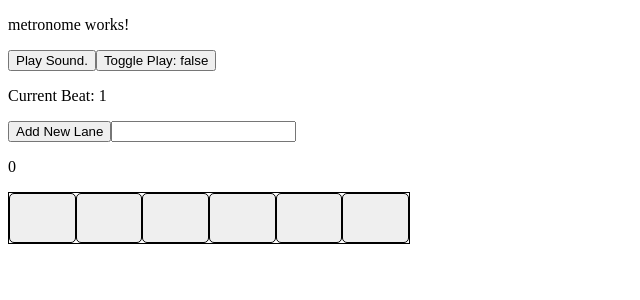
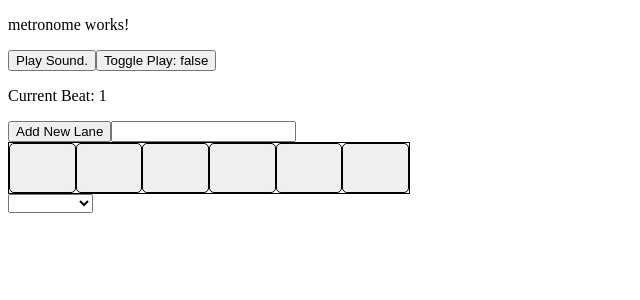
Before and after one commit to playdohface/metronome, an Angular app: page / in a window 1280 px wide. Shown: the top 300 px of the page, without its empty margins (0-640 px from the left). Built offline with nearby package versions, Linux system fonts and the light colour scheme.

Commit message:
Add Logic to select Sounds

```diff
--- a/src/app/class/beep.ts
+++ b/src/app/class/beep.ts
@@ -6,7 +6,8 @@ export class Beep implements Sound {
     constructor(private audioContext:AudioContext,
                 private outputNode:AudioNode,
                 private frequency:number = 440,
-                private duration:number = 0.2 ) {
+                private duration:number = 0.2,
+                private customname?:string ) {
 
         this.osc = audioContext.createOscillator()
         this.osc.frequency.setValueAtTime(frequency,0);
@@ -27,4 +28,9 @@ export class Beep implements Sound {
         this.osc.connect(this.outputNode);
 
     }
+
+    public get name():string {
+        return this.customname ? this.customname : "Beep at " + this.frequency.toString() + " Hz"
+
+    }
 }
--- a/src/app/metronome/metronome.component.ts
+++ b/src/app/metronome/metronome.component.ts
@@ -1,5 +1,4 @@
 import { Component, OnInit, HostListener, ViewChild, ElementRef } from '@angular/core';
-import { AudiocontextService } from '../service/audiocontext.service';
 import { Beep } from '../class/beep';
 import { SoundEvent } from '../sound-event';
 import { LaneViewDirective } from '../directive/lane-view.directive';
--- a/src/app/service/audio-engine.service.ts
+++ b/src/app/service/audio-engine.service.ts
@@ -60,9 +60,6 @@ export class AudioEngineService {
   }
 
   private _update():void {
-
-    console.log(this._audioContext.currentTime + " - currentTime")
-
     // this is where all the code goes that is executed each frame
     if (this._lastLoopScheduled <= this.loopCount) {
 
--- a/src/app/service/audiocontext.service.ts
+++ /dev/null
@@ -1,185 +0,0 @@
-import { Injectable, NgZone } from '@angular/core';
-import { Observable, Subject, BehaviorSubject } from 'rxjs';
-import { Sound } from '../sound';
-import { SoundEvent } from '../sound-event';
-
-@Injectable({
-  providedIn: 'root'
-})
-export class AudiocontextService {
-  // private _audioContext = new AudioContext();
-  // private _beatsPerMinute = 120;
-  // private _beatsPerLoop = 4;
-  // private _beatResolution = 16;
-
-  // private _frameRate = 60;
-  // private _isPlaying = false;
-  // private _intervalID: NodeJS.Timer|null = null;
-  // private _startTime: number | null = null;
-  // private _playQueue:SoundEvent[] = [];
-  // private _lookeahead:number = 0.5;
-  // private _toSchedule:Set<SoundEvent> = new Set<SoundEvent>;
-
-  // private _mainVolume = 0.5;
-  // private _gainControl:GainNode;
-
-  // private _lastBeat:number = 0;
-
-  // public currentBeat:BehaviorSubject<number> = new BehaviorSubject(0);
-
-
-  // constructor(private ngZone: NgZone) {
-  //   this._gainControl = this._audioContext.createGain();
-  //   this._gainControl.gain.setValueAtTime(this._mainVolume,0);
-  //   this._gainControl.connect(this.audioContext.destination);
-
-  //  }
-
-  //  public addSoundEvent(soundEvent:SoundEvent):void{
-  //   this._playQueue.push(soundEvent);
-  //   this._playQueue.sort((a,b) => b.beat - a.beat);
-  //   return;
-  //  }
-
-  //  public removeSoundEvent(id:string):void {
-  //   for (let i=0; i < this._playQueue.length; i++){
-  //     if (this._playQueue[i].id === id) {
-  //       this._playQueue.splice(i,1);
-  //       return;
-  //     }
-  //   }
-  //  }
-
-  // public get outputNode():AudioNode {
-  //   return this._gainControl;
-  // }
-
-  // public get mainVolume() { return this._mainVolume; }
-  // public set mainVolume(newVolume:number) {
-  //   this._gainControl.gain.setValueAtTime(newVolume,this._audioContext.currentTime);
-  //   this._mainVolume = newVolume;
-  // }
-
-  // public get beatResolution() {
-  //   return this._beatResolution;
-  // }
-  // public set beatResolution(newResolution) {
-  //   if (this._isPlaying) {
-  //     this.stop();
-  //   }
-  //   this._beatResolution = newResolution;
-  // }
-
-  // public get audioContext() { return this._audioContext; }
-
-  // public get timeElapsed() {
-  //   return this._startTime ? this._audioContext.currentTime - this._startTime : 0;
-  // }
-
-  // public get timePerBeat() {
-  //   return 60/this._beatsPerMinute;
-  // }
-
-  // public get timePerLoop() {
-  //   return this.timePerBeat*this._beatsPerLoop;
-  // }
-
-  // public get beatsElapsed() {
-  //   return this._isPlaying ? Math.floor(this.timeElapsed/this.timePerBeat) : 0;
-  // }
-
-  // public get beatsPerMinute() { return this._beatsPerMinute; }
-  // public set beatsPerMinute(newTempo:number) {
-  //   if (this._isPlaying) { this.stop(); }
-  //   this._beatsPerMinute = newTempo;
-  // }
-
-  // public get isPlaying() { return this._isPlaying; }
-
-  // public get frameRate() { return this._frameRate; }
-
-  // private _checkIfSoundEventIsInNextBeat(soundEvent:SoundEvent):boolean {
-  //   // if (this._lastBeat - soundEvent.beat <= 1 && this._lastBeat - soundEvent.beat > 0) {
-  //   //   console.log(`lastbeat ( ${this._lastBeat}) - soundevent-beat (${soundEvent.beat}) is between 0 and 1 (true).`);
-  //   //   return true;
-  //   // }
-
-  //   if (soundEvent.repeat && ((this._lastBeat + (soundEvent.beat - 1 )) % (soundEvent.repeat) < 1 )){
-  //       console.log(`lastbeat ( ${this._lastBeat}) + soundevent-beat (${soundEvent.beat}) % repeat (${soundEvent.repeat}) is smaller than 1 (true).`);
-  //       return true;
-  //     }
-  //   console.log(`checkifisinnextbeat false with lastbeat: ${this._lastBeat}, repeat: ${soundEvent.repeat}, beat: ${soundEvent.beat}`)
-  //   return false;
-  // }
-
-  // private _updateBeat(){
-  //   let candidateBeat = Math.floor(this.timeElapsed/this.timePerBeat);
-  //   if (candidateBeat != this._lastBeat ) {
-  //     this.ngZone.run(() => {
-  //       this._lastBeat = candidateBeat;
-  //       this.currentBeat.next(this._lastBeat);
-  //     });
-
-  //     this._playQueue.forEach((soundEvent) => {
-
-  //           if(this._checkIfSoundEventIsInNextBeat(soundEvent)){
-  //             console.log("Adding to Schedule: " + soundEvent.id)
-  //             this._toSchedule.add(soundEvent);
-  //           }
-  //     })
-  //   }
-
-  // }
-
-  // private _update() {
-  //   this._updateBeat();
-  //   this._toSchedule.forEach((soundEvent)=> {
-  //     let scheduleBeat = soundEvent.repeat ? ((this._lastBeat) + (this._lastBeat+1) % soundEvent.repeat + soundEvent.beat) : soundEvent.beat;
-  //     console.log("Playing Soundevent " + soundEvent.id + " at Beat " + scheduleBeat);
-  //     soundEvent.sound.play(this._startTime!+scheduleBeat*this.timePerBeat);
-
-  //   })
-  //   this._toSchedule.clear();
-
-
-
-  //   }
-
-
-
-
-
-
-
-
-  // public togglePlay(){
-  //   if (this._isPlaying) {
-  //     this.stop();
-  //   }
-  //   else {
-  //     this.play();
-  //   }
-  // }
-
-  // public play():void {
-  //   if (!this._isPlaying) {
-  //     this.ngZone.runOutsideAngular( () => {
-  //       this._intervalID = setInterval(() => this._update(), Math.floor(1000/this._frameRate));
-  //     })
-
-  //     this._isPlaying = true;
-  //     this._startTime = this._audioContext.currentTime;
-
-  //   }
-  // }
-
-  // public stop():void {
-  //   if(this._intervalID) {
-  //     clearInterval(this._intervalID);
-  //     this._isPlaying = false;
-  //     this._intervalID = null;
-  //     this._startTime = null;
-  //     this._lastBeat = 0;
-  //   }
-  // }
-}
--- /dev/null
+++ b/src/app/service/sound-provider.service.ts
@@ -0,0 +1,31 @@
+import { Injectable } from '@angular/core';
+import { Beep } from '../class/beep';
+import { Sound } from '../sound';
+import { AudioEngineService } from './audio-engine.service';
+
+@Injectable({
+  providedIn: 'root'
+})
+export class SoundProviderService {
+  private _soundList:Sound[] = [
+    new Beep(this.ac.audioContext,this.ac.mainOut,600,0.05,"High Beep"),
+    new Beep(this.ac.audioContext,this.ac.mainOut,400,0.05,"Mid Beep"),
+    new Beep(this.ac.audioContext,this.ac.mainOut,200,0.05,"Low Beep")
+  ];
+
+  constructor(private ac:AudioEngineService) { }
+
+  public get soundList() {
+    return this._soundList;
+  }
+
+  public getSoundByName(name:string):Sound{
+    console.log("Looking for Sound: "+ name);
+    for (let sound of this._soundList) {
+      if (sound.name === name) return sound;
+    }
+    return this._soundList[0];
+
+  }
+
+}
--- a/src/app/sound.ts
+++ b/src/app/sound.ts
@@ -1,3 +1,4 @@
 export interface Sound {
     play(startTime:number):void;
+    name:string;
 }
--- a/src/app/visualization/visualization.component.css
+++ b/src/app/visualization/visualization.component.css
@@ -1,5 +1,5 @@
 
-.container {
+.buttons {
     border: 1px solid black;
     height: 50px;
     width: 400px;
--- a/src/app/visualization/visualization.component.html
+++ b/src/app/visualization/visualization.component.html
@@ -1,6 +1,13 @@
-<p>{{currentValue}}</p>
+<div class="container">
+    <div class="buttons">
+        <button *ngFor="let b of buttons; index as i" (click) = "buttonHandler(i)" [ngClass]="buttons[i]"></button>
+    </div>
+    <div [formGroup] = "soundChoice" class="soundchoice">
 
-<div class="container">
-    <button *ngFor="let b of buttons; index as i" (click) = "buttonHandler(i)" [ngClass]="buttons[i]"></button>
+        <select formControlName="soundSelect">
+            <option *ngFor="let sound of s.soundList" [ngValue]="sound" >{{sound.name}}</option>
+        </select>
 
+
+    </div>
 </div>
--- a/src/app/visualization/visualization.component.ts
+++ b/src/app/visualization/visualization.component.ts
@@ -1,8 +1,12 @@
 import { Component, Input, OnInit, ViewChild, ElementRef, OnChanges, OnDestroy, Output, EventEmitter } from '@angular/core';
 import { Beep } from '../class/beep';
+import { Sound } from '../sound';
 import { AudioEngineService } from '../service/audio-engine.service';
 import { SoundEvent } from '../sound-event';
 import { v4 } from 'uuid';
+import { SoundProviderService } from '../service/sound-provider.service';
+import { FormGroup, FormControl, ReactiveFormsModule } from '@angular/forms';
+
 
 @Component({
   selector: 'app-visualization',
@@ -12,21 +16,37 @@ import { v4 } from 'uuid';
 export class VisualizationComponent implements OnInit, OnChanges {
   currentValue = 0;
   @Input() subdivisions!:number;
+  public soundChoice = new FormGroup({
+    soundSelect: new FormControl()
+  })
 
-  private _sound = new Beep(this.ac.audioContext, this.ac.mainOut,440,0.2 );
+
+  private _sound!:Sound;
   private _globalId = v4();
+
+
+
+
 
 
 
   buttons = [{"active" : false, "current" : false}];
 
-  constructor(private ac:AudioEngineService) {
+  constructor(
+    private ac:AudioEngineService,
+    public s:SoundProviderService
+    ) {}
 
-
-  }
 
   ngOnInit(): void {
     this.makeButtons();
+    this.soundChoice.valueChanges.subscribe((newVal) => {
+      console.log(newVal.soundSelect);
+      this.selectSound(newVal.soundSelect);
+
+    })
+
+
     // this.ac.currentBeat.subscribe((value) => {
     //   this.currentValue = value;
     //   this.updateButtons();
@@ -34,11 +54,24 @@ export class VisualizationComponent implements OnInit, OnChanges {
   }
 
   ngOnChanges(): void {
+
   }
 
   ngOnDestroy(){
     // this.ac.currentBeat.unsubscribe();
 
+  }
+
+  public selectSound(newSound:Sound){
+    this._sound = newSound;
+    for (let i = 0; i < this.buttons.length; i++) {
+      if (this.buttons[i]['active'] === true) {
+        this.ac.removeSoundEvent(this._getButtonId(i));
+        let newSound = new SoundEvent(this._getButtonId(i), this._sound! ,i/this.subdivisions);
+        this.ac.addSoundEvent(newSound);
+      }
+
+    }
   }
 
   updateButtons():void{
@@ -61,7 +94,7 @@ export class VisualizationComponent implements OnInit, OnChanges {
   buttonHandler(id:number) {
     if (this.buttons[id]["active"] === false) {
       this.buttons[id]["active"] = true;
-      let newSound = new SoundEvent(this._getButtonId(id), this._sound,id/this.subdivisions);
+      let newSound = new SoundEvent(this._getButtonId(id), this._sound! ,id/this.subdivisions);
       this.ac.addSoundEvent(newSound);
 
     } else {
```
Also changed, not shown: src/app/app.module.ts (+6 -4 lines), src/app/service/play-queue.service.ts (deleted, +0 -9 lines), 2 other files (tests, documents, lock files or other folders).
